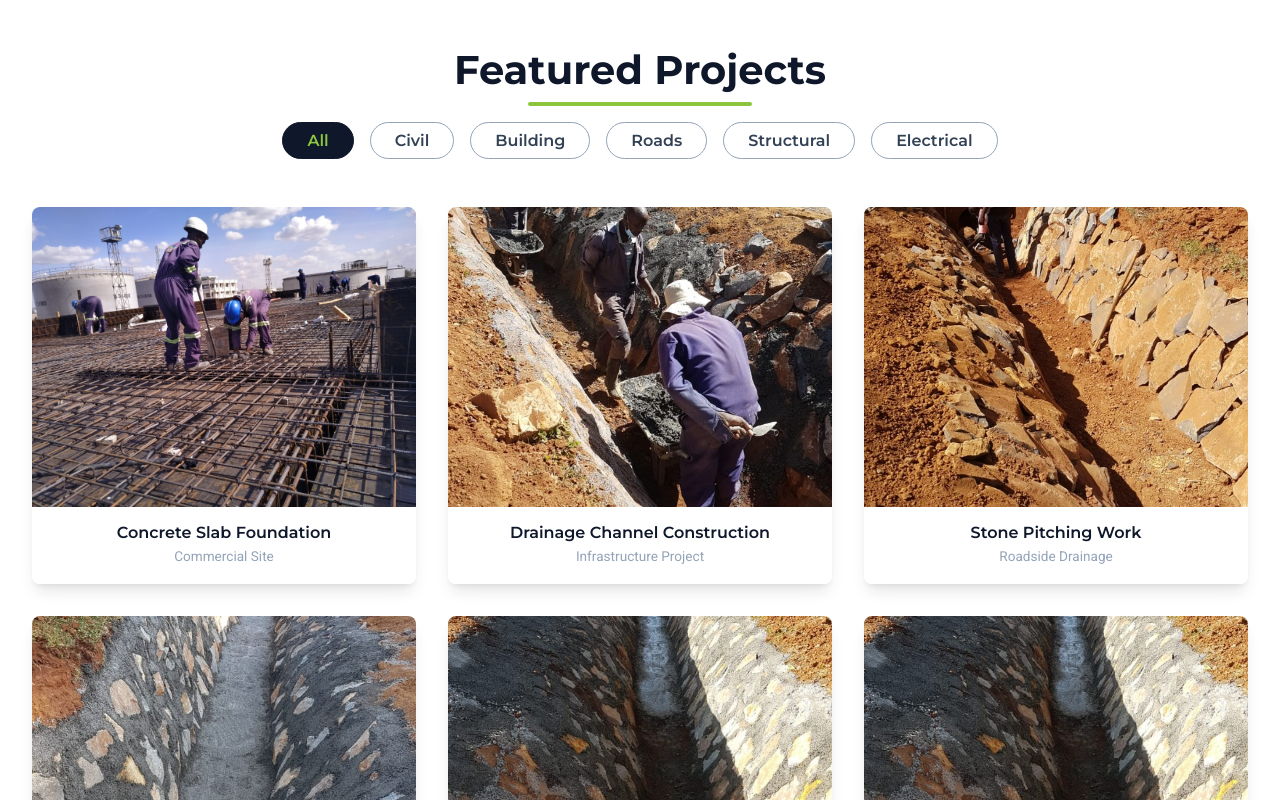
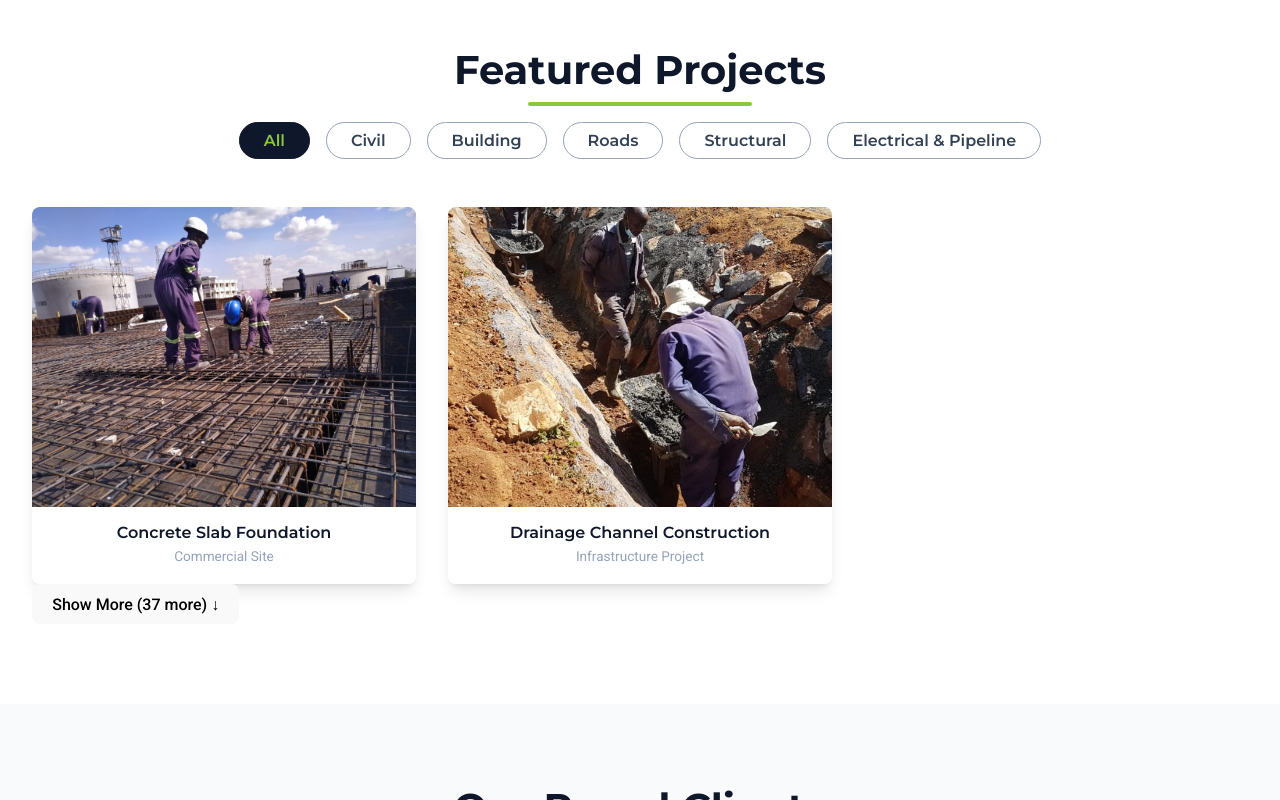
Before and after one commit to sharlmon/IrishTradingSite, a React (Vite) app: page / in a window 1280 px wide. Shown: the part 3280-4080 px from the top of the page. Built offline with nearby package versions, Linux system fonts and the light colour scheme.

Commit message:
feat: show 2 projects initially, rename electrical category

```diff
--- a/src/components/Projects.jsx
+++ b/src/components/Projects.jsx
@@ -89,19 +89,19 @@ const projectsData = [
     { id: 29, category: 'Building', image: buildingFrameConstruction, title: 'Multi-Story Framework', location: 'Commercial Complex' },
 
     // Electrical / Instrumentation - Kenya Pipeline Company
-    { id: 30, category: 'Electrical', image: pipelineInstrumentation, title: 'Pipeline Instrumentation', location: 'KPC Oil Pipeline' },
-    { id: 31, category: 'Electrical', image: junctionBoxWiring, title: 'Industrial Junction Box', location: 'Control Systems' },
-    { id: 32, category: 'Electrical', image: controlPanelsNight, title: 'Control Panel Installation', location: 'Pipeline Station' },
-    { id: 33, category: 'Electrical', image: flowComputerDisplay, title: 'Flow Computer Systems', location: 'Metering Station' },
-    { id: 34, category: 'Electrical', image: pipelineValveGauge, title: 'Pipeline Valve & Gauge', location: 'Oil & Gas Facility' },
-    { id: 35, category: 'Electrical', image: meteringSkidPs14, title: 'PS14 Metering Skid', location: 'Kenya Pipeline Company' },
-    { id: 36, category: 'Electrical', image: densityMeterInstallation, title: 'Density Meter Installation', location: 'Pipeline Station' },
-    { id: 37, category: 'Electrical', image: flowMeterBlue, title: 'Flow Meter Assembly', location: 'Morendat Institute' },
-    { id: 38, category: 'Electrical', image: skidWiringWork, title: 'Skid Wiring Work', location: 'Mobile Instrumentation' },
-    { id: 39, category: 'Electrical', image: controlPanelWiring, title: 'Control Panel Wiring', location: 'Instrumentation Skid' },
+    { id: 30, category: 'Electrical & Pipeline', image: pipelineInstrumentation, title: 'Pipeline Instrumentation', location: 'KPC Oil Pipeline' },
+    { id: 31, category: 'Electrical & Pipeline', image: junctionBoxWiring, title: 'Industrial Junction Box', location: 'Control Systems' },
+    { id: 32, category: 'Electrical & Pipeline', image: controlPanelsNight, title: 'Control Panel Installation', location: 'Pipeline Station' },
+    { id: 33, category: 'Electrical & Pipeline', image: flowComputerDisplay, title: 'Flow Computer Systems', location: 'Metering Station' },
+    { id: 34, category: 'Electrical & Pipeline', image: pipelineValveGauge, title: 'Pipeline Valve & Gauge', location: 'Oil & Gas Facility' },
+    { id: 35, category: 'Electrical & Pipeline', image: meteringSkidPs14, title: 'PS14 Metering Skid', location: 'Kenya Pipeline Company' },
+    { id: 36, category: 'Electrical & Pipeline', image: densityMeterInstallation, title: 'Density Meter Installation', location: 'Pipeline Station' },
+    { id: 37, category: 'Electrical & Pipeline', image: flowMeterBlue, title: 'Flow Meter Assembly', location: 'Morendat Institute' },
+    { id: 38, category: 'Electrical & Pipeline', image: skidWiringWork, title: 'Skid Wiring Work', location: 'Mobile Instrumentation' },
+    { id: 39, category: 'Electrical & Pipeline', image: controlPanelWiring, title: 'Control Panel Wiring', location: 'Instrumentation Skid' },
 ];
 
-const INITIAL_SHOW_COUNT = 8;
+const INITIAL_SHOW_COUNT = 2;
 
 const Projects = () => {
     const [filter, setFilter] = useState('All');
@@ -130,7 +130,7 @@ const Projects = () => {
                 <h2 className="section-title">Featured Projects</h2>
 
                 <div className="projects-filter">
-                    {['All', 'Civil', 'Building', 'Roads', 'Structural', 'Electrical'].map(cat => (
+                    {['All', 'Civil', 'Building', 'Roads', 'Structural', 'Electrical & Pipeline'].map(cat => (
                         <button
                             key={cat}
                             className={`filter-btn ${filter === cat ? 'active' : ''}`}
```
